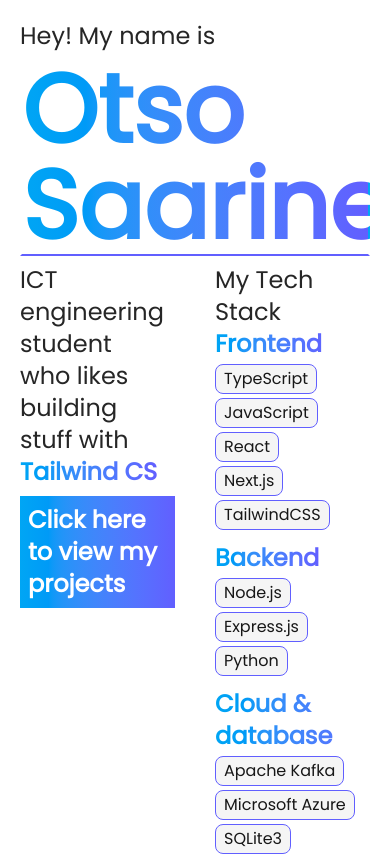
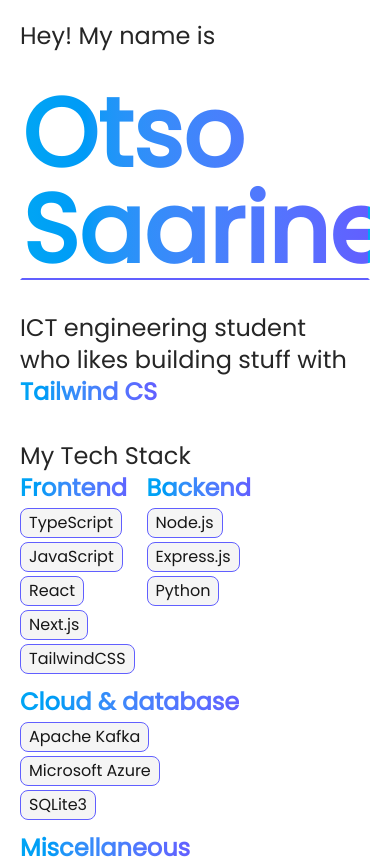
Before and after one commit to otsosaarinen/portfolio_v2, a Next.js app: page / in a window 390 px wide. Shown: the top 859 px of the page. Built offline with nearby package versions, Linux system fonts and the light colour scheme.

Commit message:
add mobile responsiveness

```diff
--- a/app/page.tsx
+++ b/app/page.tsx
@@ -26,11 +26,11 @@
 export default function Test() {
     return (
         <>
-            <div className="grid grid-cols-2 gap-x-10 gap-y-2">
-                <div className="col-span-2 text-2xl font-medium">
+            <div className="grid grid-cols-1 md:grid-cols-2 gap-x-10 gap-y-8 md:gap-y-2">
+                <div className="md:col-span-2 text-2xl font-medium">
                     Hey! My name is
                 </div>
-                <div className="col-span-2 text-8xl font-extrabold bg-linear-to-r from-sky-500 to-indigo-500 bg-clip-text text-transparent border-transparent border-b-indigo-500 border-2">
+                <div className="md:col-span-2 text-8xl font-extrabold bg-linear-to-r from-sky-500 to-indigo-500 bg-clip-text text-transparent border-transparent border-b-indigo-500 border-2">
                     Otso Saarinen
                 </div>
                 <div className="flex justify-start items-center">
@@ -52,7 +52,7 @@
                         </span>
                     </div>
                 </div>
-                <div className="row-span-3 flex flex-col justify-center items-start">
+                <div className="md:row-span-3 flex flex-col justify-center items-start">
                     <div className="text-2xl font-medium">My Tech Stack</div>
                     <div className="flex flex-row flex-wrap gap-3">
                         {skills.map((skilltype, index) => {
```
